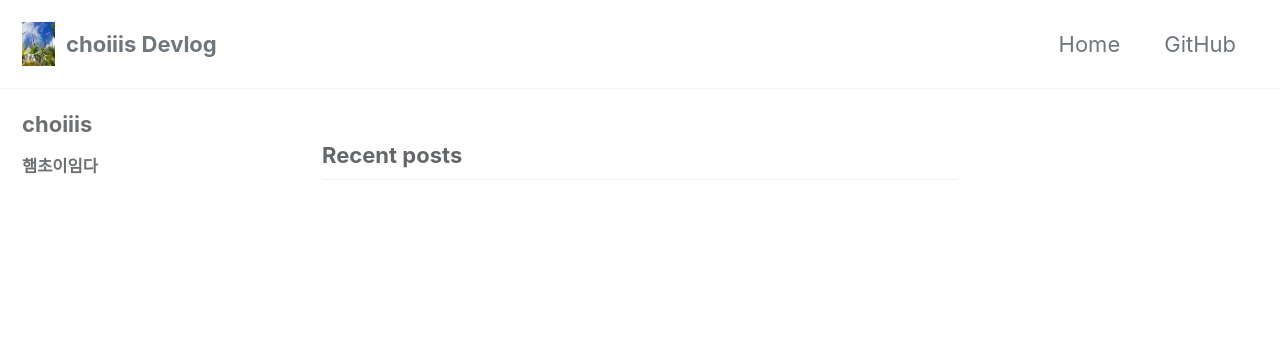
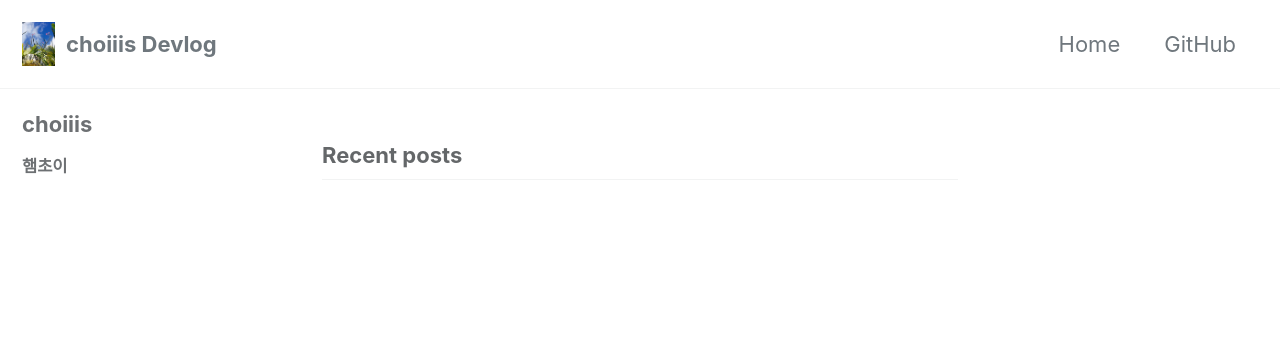
Before and after one commit to choiiis/choiiis.github.io, a Jekyll site: the page built from index.html, in a window 1280 px wide. Shown: the top 347 px of the page. Built offline with Jekyll 4.4.1, drawn with Linux system fonts in a browser that asks for light colours; cached includes are drawn as plain includes; some web fonts are replaced; the list of posts is cut into pages by our own code.

Commit message:
font change

```diff
--- a/_config.yml
+++ b/_config.yml
@@ -96,7 +96,7 @@
 author:
   name             : "choiiis"
   avatar           : # path of avatar image, e.g. "/assets/images/bio-photo.jpg"
-  bio              : "**햄초이임다**"
+  bio              : "**햄초이**"
   location         : #"Somewhere"
   email            :
   links:
--- a/_layouts/default.html
+++ b/_layouts/default.html
@@ -10,9 +10,6 @@
 -->
 <html lang="{{ site.locale | slice: 0,2 | default: "en" }}" class="no-js">
   <head>
-    <style>
-      @import url('https://fonts.googleapis.com/css2?family=Lobster&display=swap');
-    </style>
     {% include head.html %}
     {% include head/custom.html %}
   </head>
--- a/_sass/minimal-mistakes/_variables.scss
+++ b/_sass/minimal-mistakes/_variables.scss
@@ -14,7 +14,7 @@
 
 /* system typefaces */
 $serif: Georgia, Times, serif !default;
-$sans-serif: -apple-system, BlinkMacSystemFont, "Nanum Gothic Coding", "Roboto", "Segoe UI",
+$sans-serif: -apple-system, BlinkMacSystemFont, "Song Myung", "Roboto", "Segoe UI",
   "Helvetica Neue", "Lucida Grande", Arial, sans-serif !default;
 $monospace: Monaco, Consolas, "Lucida Console", monospace !default;
 
--- a/assets/css/main.scss
+++ b/assets/css/main.scss
@@ -8,4 +8,4 @@
 @import "minimal-mistakes/skins/{{ site.minimal_mistakes_skin | default: 'default' }}"; // skin
 @import "minimal-mistakes"; // main partials
 
-@import url('https://fonts.googleapis.com/css2?family=Nanum+Gothic&family=Nanum+Gothic+Coding');
+@import url('https://fonts.googleapis.com/css2?family=Song+Myung');
```
